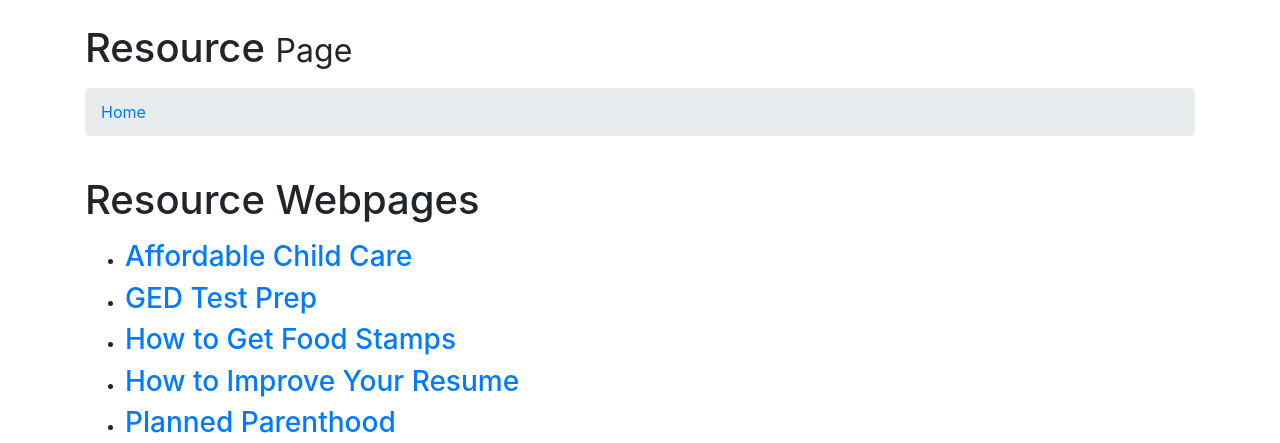
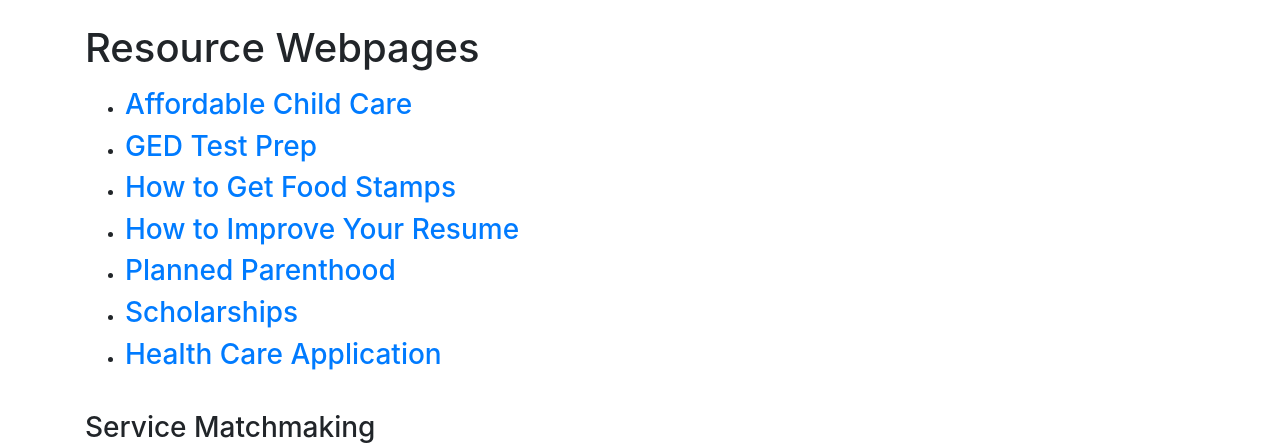
Before and after one commit to ahmadthegoat/Helpme, a Flask app: page /contact in a window 1280 px wide. Shown: the part 56-499 px from the top of the page. Run offline with Flask 2, Linux system fonts and the light colour scheme; some libraries are stand-ins or nearby versions.

Commit message:
Removing home line

```diff
--- a/templates/contact.html
+++ b/templates/contact.html
@@ -50,15 +50,15 @@
   <div class="container">
 
     <!-- Page Heading/Breadcrumbs -->
-    <h1 class="mt-4 mb-3">Resource
-      <small>Page</small>
-    </h1>
+<!--    <h1 class="mt-4 mb-3">Resource-->
+<!--      <small>Page</small>-->
+<!--    </h1>-->
 
-    <ol class="breadcrumb">
-      <li class="breadcrumb-item">
-        <a href="index.html">Home</a>
-      </li>
-    </ol>
+<!--    <ol class="breadcrumb">-->
+<!--      <li class="breadcrumb-item">-->
+<!--        <a href="index.html">Home</a>-->
+<!--      </li>-->
+<!--    </ol>-->
 
     <!-- Content Row -->
     <div class="row">
```
